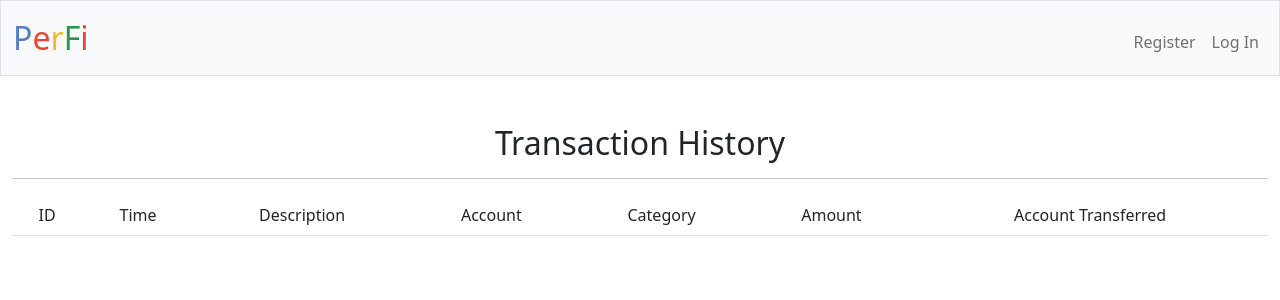
After one commit to Jaizzer/PerFi, a Flask app: template templates/history.html in a window 1280 px wide. The commit adds this page. Shown: the top 300 px of the page. Run offline with Flask 2, Linux system fonts and the light colour scheme; the template is opened without the code that fills it, so the values that code supplies are empty; some libraries are stand-ins or nearby versions.

```diff
--- a/app.py
+++ b/app.py
@@ -76,9 +76,8 @@ def index():
         # Insert transaction to the user history.
         db.execute("INSERT INTO {} (description, account_1, category, amount, lend_borrow, operation, 'account_2') VALUES ('{}', '{}', '{}', {}, '{}', '{}', '{}')".format(*transaction_values))
 
-        # Render template of the history.
-
-        return render_template("transaction_testing.html", transaction=transaction)
+        # Redirect user to the transaction history.
+        return redirect("/history")
     else:
         # Load all user's accounts.
         accounts = db.execute("SELECT account_name, balance FROM ?", str(username + "_accounts"))
@@ -88,7 +87,10 @@ def index():
 @app.route("/history")
 @login_required
 def history():
-    return apology("history")
+    """Show history of transactions"""
+    transactions = db.execute("SELECT * FROM ? ORDER BY id DESC", session.get("username"))
+
+    return render_template("history.html", transactions=transactions)
 
 @app.route("/login", methods=["GET", "POST"])
 def login():
--- /dev/null
+++ b/templates/history.html
@@ -0,0 +1,40 @@
+{% extends "layout.html" %}
+
+{% block title %}
+    History
+{% endblock %}
+
+{% block main %}
+<h2>Transaction History</h2><hr>
+
+<div class="section">
+    <table class="table">
+        <thead>
+            <tr>
+                <td>ID</td>
+                <td>Time</td>
+                <td>Description</td>
+                <td>Account</td>
+                <td>Category</td>
+                <td>Amount</td>
+                <td>Account Transferred</td>
+
+            </tr>
+        </thead>
+        <tbody>
+            {% for transaction in transactions %}
+                <tr>
+                    <td>{{ transaction.id }}</td>
+                    <td>{{ transaction.time }}</td>
+                    <td>{{ transaction.description }}</td>
+                    <td>{{ transaction.account_1 }}</td>
+                    <td>{{ transaction.category }}</td>
+                    <td>{{ transaction.amount | usd }}</td>
+                    <td>{{ transaction.account_2 }}</td>
+                </tr>
+            {% endfor %}
+        </tbody>
+    </table>
+</div>
+
+{% endblock %}
```
Also changed, not shown: templates/home.html (+8 -0 lines), perfi.db, 1 other file.
